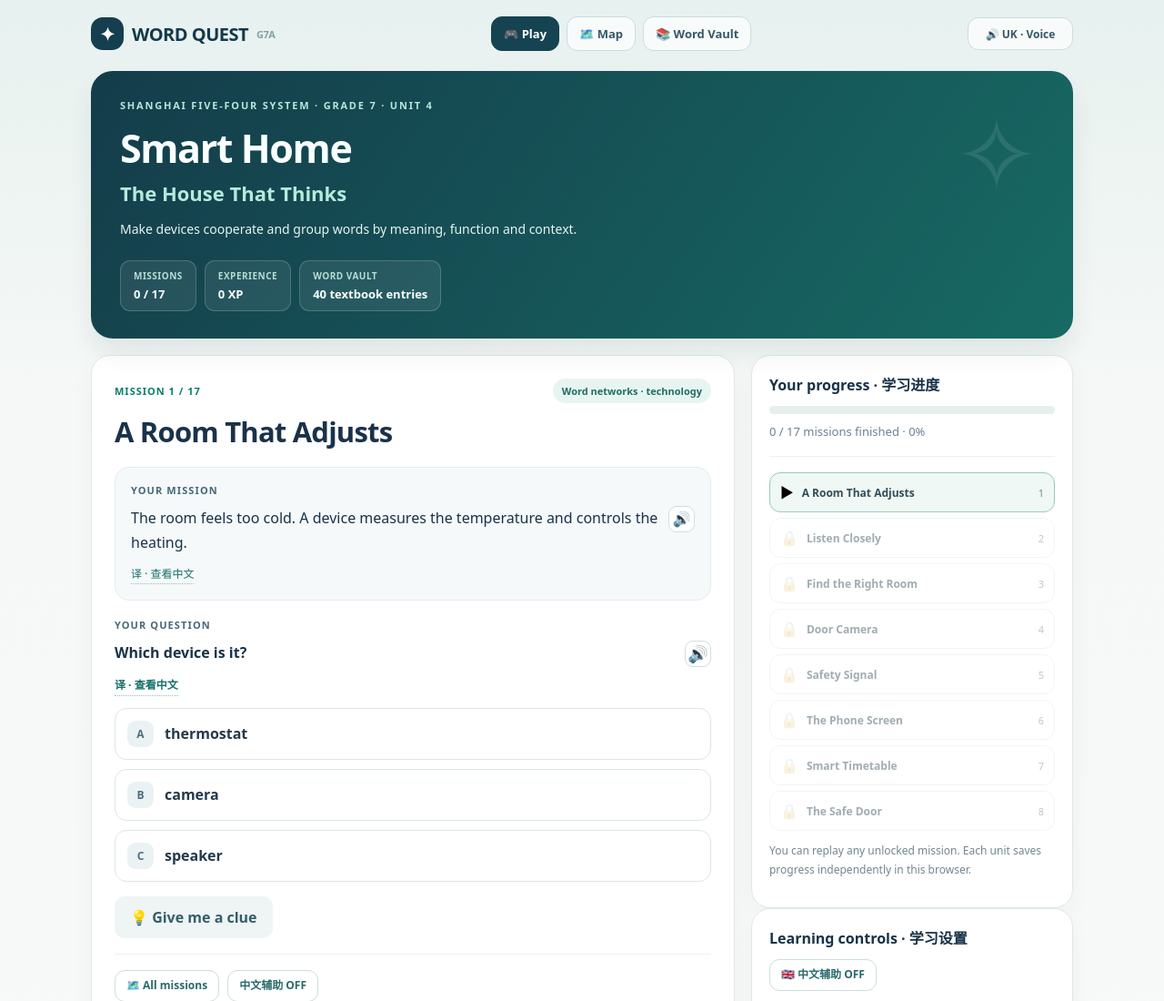
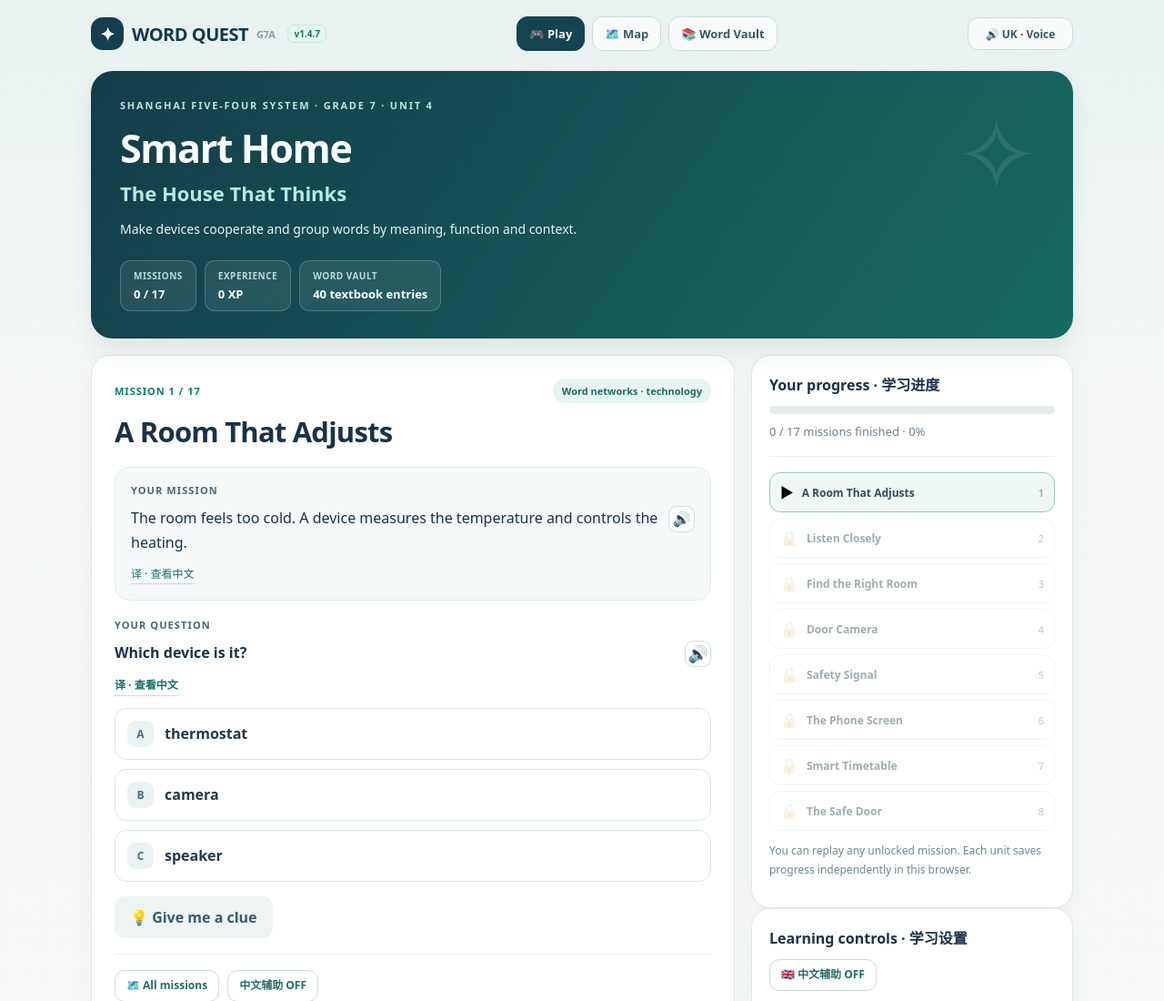
Before and after one commit to realnt/wordquest, a plain HTML site: page unit4.html in a window 1280 px wide. Shown: the top 1100 px of the page at 91% size. Drawn offline with Linux system fonts and the light colour scheme.

Commit message:
feat(version): show centralized release badge on unit4.html

```diff
--- a/unit4.html
+++ b/unit4.html
@@ -1 +1 @@
-<!doctype html><html lang="zh-CN"><head><meta charset="utf-8"><meta name="viewport" content="width=device-width,initial-scale=1"><meta name="theme-color" content="#153e4f"><title>Word Quest · Unit 4 Smart Home</title><link rel="stylesheet" href="quest.css"><link rel="stylesheet" href="speech.css"></head><body data-unit="4"><div id="root"></div><script src="content.js"></script><script src="quest.js"></script><script src="speech.js"></script></body></html>
+<!doctype html><html lang="zh-CN"><head><meta charset="utf-8"><meta name="viewport" content="width=device-width,initial-scale=1"><meta name="theme-color" content="#153e4f"><title>Word Quest · Unit 4 Smart Home</title><link rel="stylesheet" href="quest.css"><link rel="stylesheet" href="speech.css"></head><body data-unit="4"><div id="root"></div><script src="content.js"></script><script src="quest.js"></script><script src="speech.js"></script><script src="site-version.js"></script></body></html>
```
